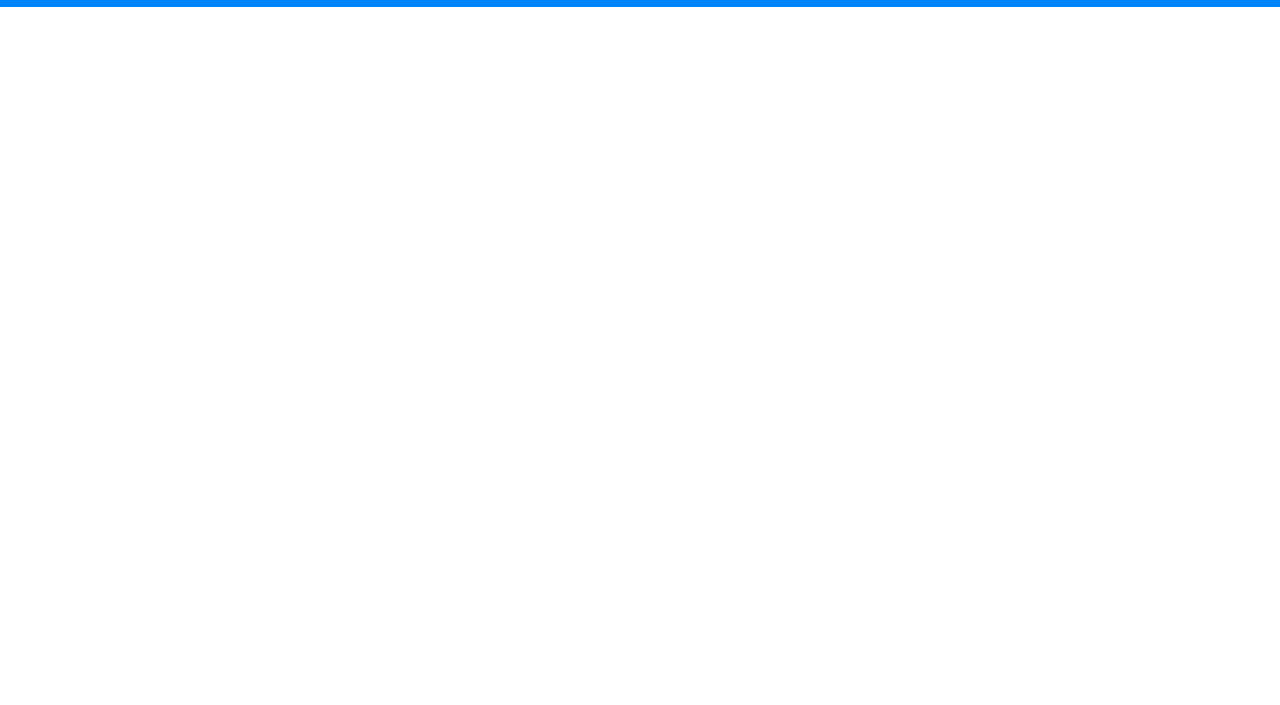
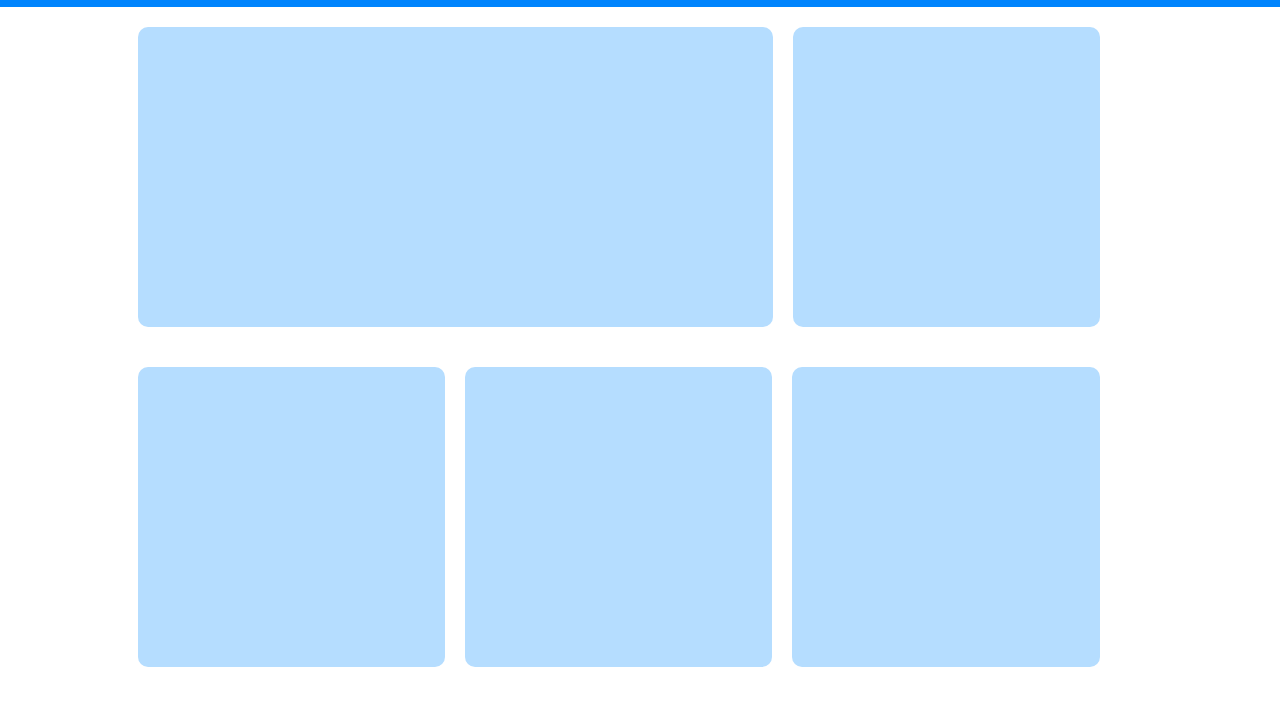
Before and after one commit to Robertarezza/htmlcss-responsive-layout, a plain HTML site: page index.html in a window 1280 px wide. Shown: the part 43-748 px from the top of the page. Drawn offline with Linux system fonts and the light colour scheme.

Commit message:
add: sezione hero

```diff
--- a/css/style.css
+++ b/css/style.css
@@ -68,7 +68,7 @@ img{
     border-radius: 10px;
     border: none;
     padding: 3px 5px
-    /* margin-bottom: 5px; */
+
 }
 
 .butt-get-starred>a{
@@ -82,7 +82,7 @@ img{
     font-size: 1rem;
 }
 
-
+/* media header */
 
 @media screen and (min-width: 992px) {
     .hamburger-but{
@@ -97,3 +97,56 @@ img{
 
 
 }
+
+
+/* main */
+/* sezione hero */
+
+
+.col{
+    width: 80%;
+    background-color: #b5ddff;
+    border-radius: 10px;
+    margin: 20px auto;
+
+
+    /* debug */
+    height: 300px;
+}
+
+.col:first-child{
+    height: 500px;
+}
+
+/* media hero */
+
+@media screen and (min-width: 768px) {
+    .colonna{
+        display: flex;
+        flex-wrap: wrap;
+        width: 80%;
+        margin: 0 auto;
+    }
+    .col:first-child{
+        width: 62%;
+    }
+    .col{
+        width: 30%;
+        margin: 20px 10px;
+        height: 500px;
+    }
+}
+
+
+@media screen and (min-width: 992px) {
+    .col{
+        height: 300px;
+    }
+    .col:first-child{
+        height: 300px;
+    }
+
+}
+
+/* /media hero */
+/* /sezione hero */
--- a/index.html
+++ b/index.html
@@ -49,8 +49,30 @@
     <!--/ header -->
 
     <!-- main -->
+
     <main>
+        <!-- sezione hero -->
+        <section class="hero">
+            <div class="contenitore colonna">
+                <div class="col"></div>
+                <div class="col"></div>
+                <div class="col"></div>
+                <div class="col"></div>
+                <div class="col"></div>
 
+            </div>
+        </section>
+        <!-- sezione hero -->
+
+
+        <!-- piano strategia -->
+        <section id="piano-strategia">
+            <div class="contenitore">
+                <div class="strategia"></div>
+                <div class="development"></div>
+            </div>
+        </section>
+        <!-- /piano strategia -->
     </main>
     <!-- /main -->
 
```
